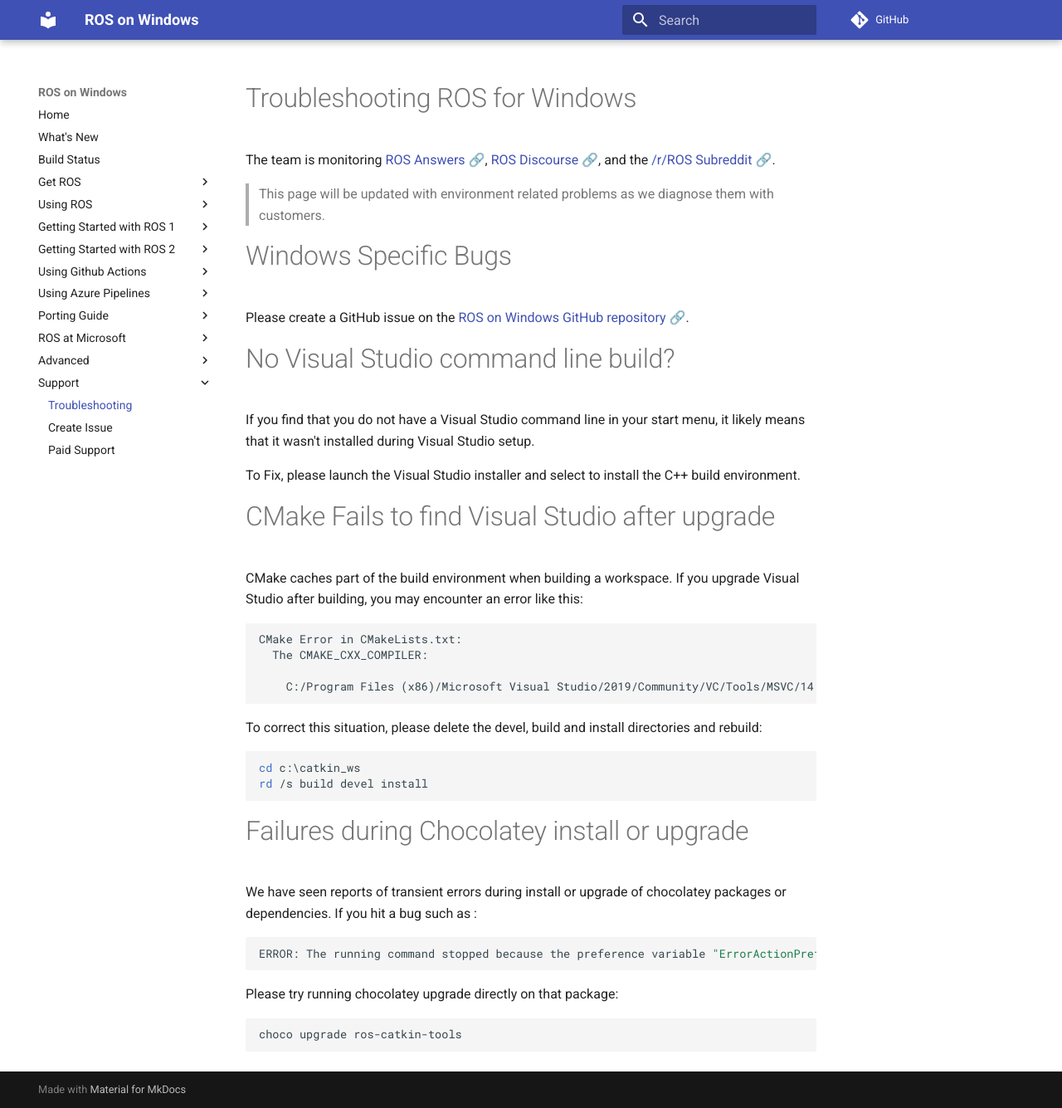
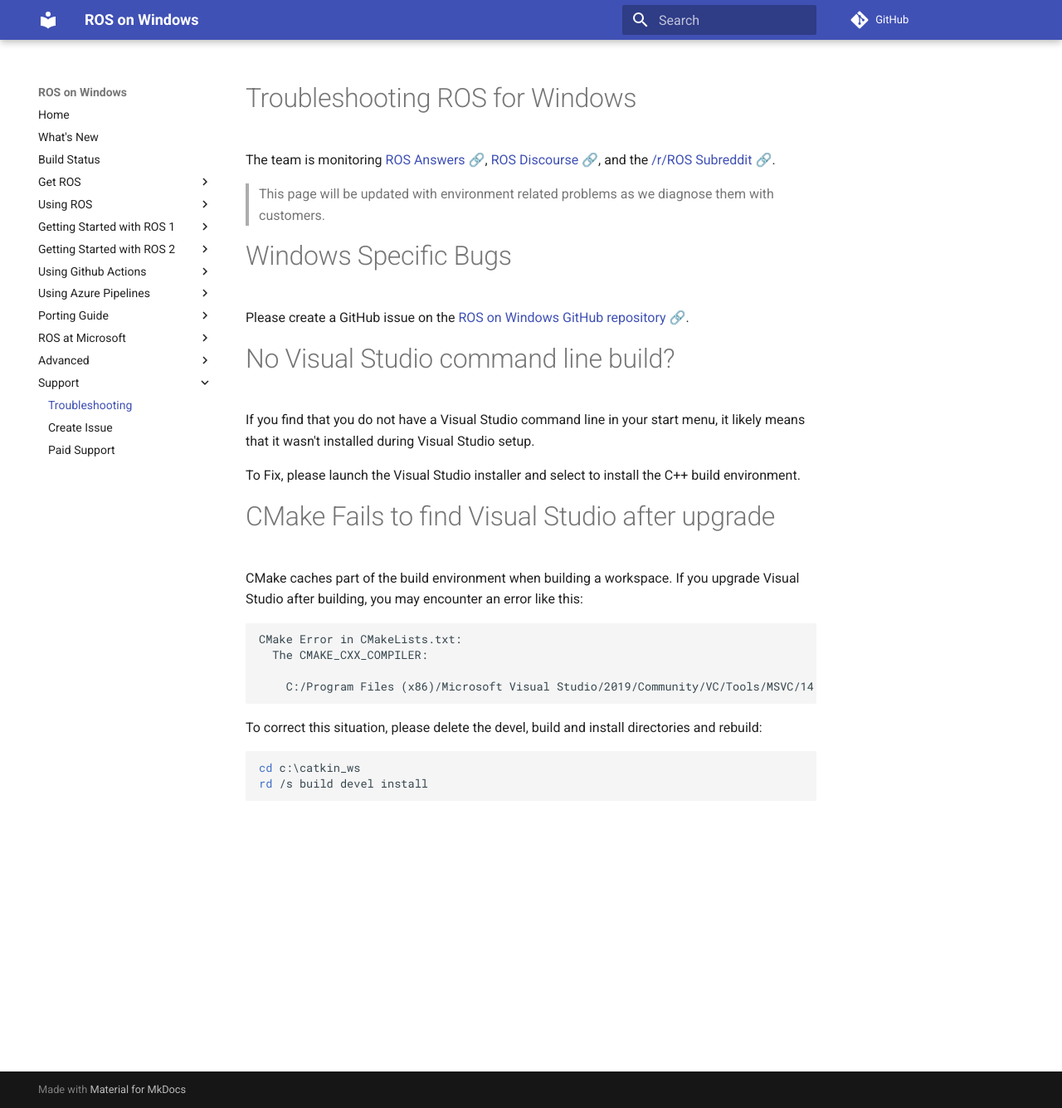
Before and after one commit to ms-iot/ROSOnWindows, an MkDocs documentation site: the page built from docs/GettingStarted/Troubleshooting.md, in a window 1280 px wide and 1335 px high. Shown: the whole window at 83% size. Built offline with MkDocs 1.6.1 and Material for MkDocs 9.7.7, drawn with Linux system fonts in a browser that asks for light colours; comment, search, counter and statistics services are not loaded.

Commit message:
removing the out-of-dated instructions. (#282)

````diff
--- a/docs/GettingStarted/Troubleshooting.md
+++ b/docs/GettingStarted/Troubleshooting.md
@@ -27,16 +27,3 @@
 cd c:\catkin_ws
 rd /s build devel install
 ```
-
-# Failures during Chocolatey install or upgrade
-We have seen reports of transient errors during install or upgrade of chocolatey packages or dependencies. If you hit a bug such as :
-
-```bat
-ERROR: The running command stopped because the preference variable "ErrorActionPreference" or common parameter is set to Stop: Exception: The upgrade of ros-catkin-tools was NOT successful. Error while running 'C:\ProgramData\chocolatey\lib\ros-catkin-tools\tools\chocolateyinstall.ps1'. See log for details.
-```
-
-Please try running chocolatey upgrade directly on that package:
-
-```bat
-choco upgrade ros-catkin-tools
-```
````
